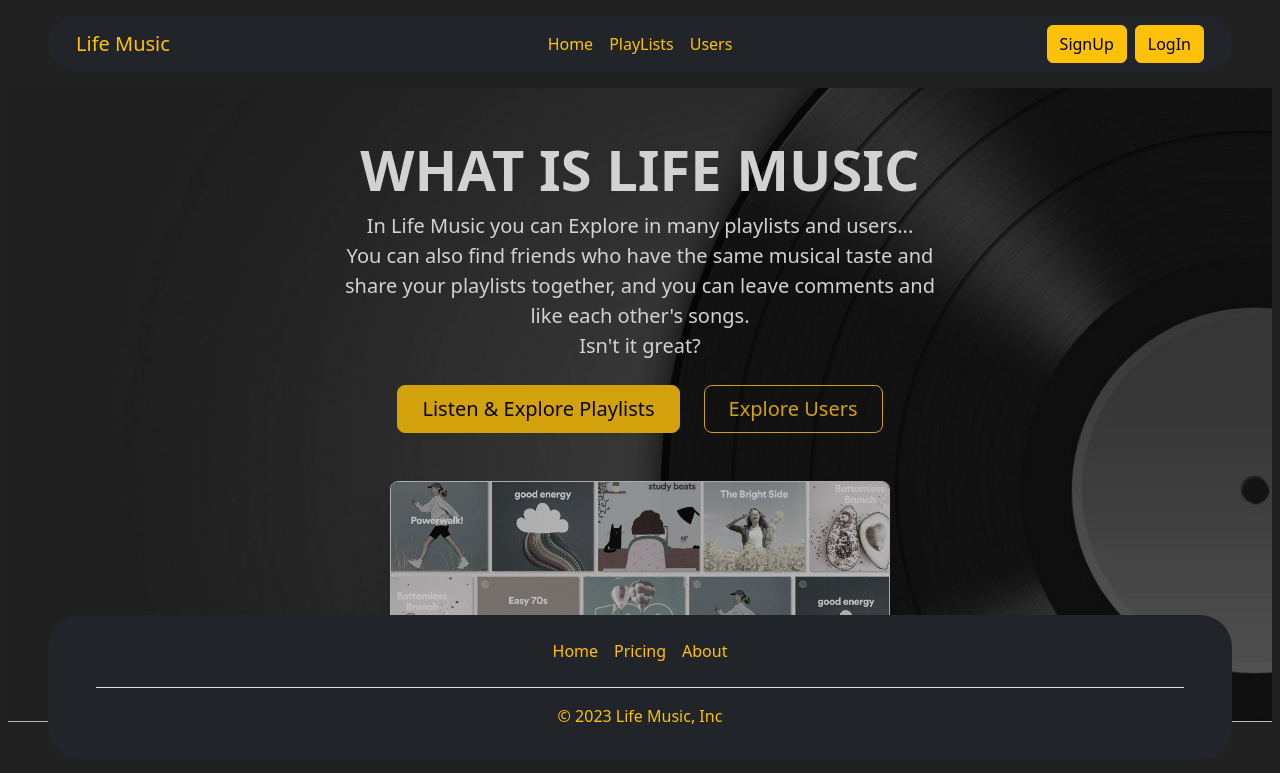
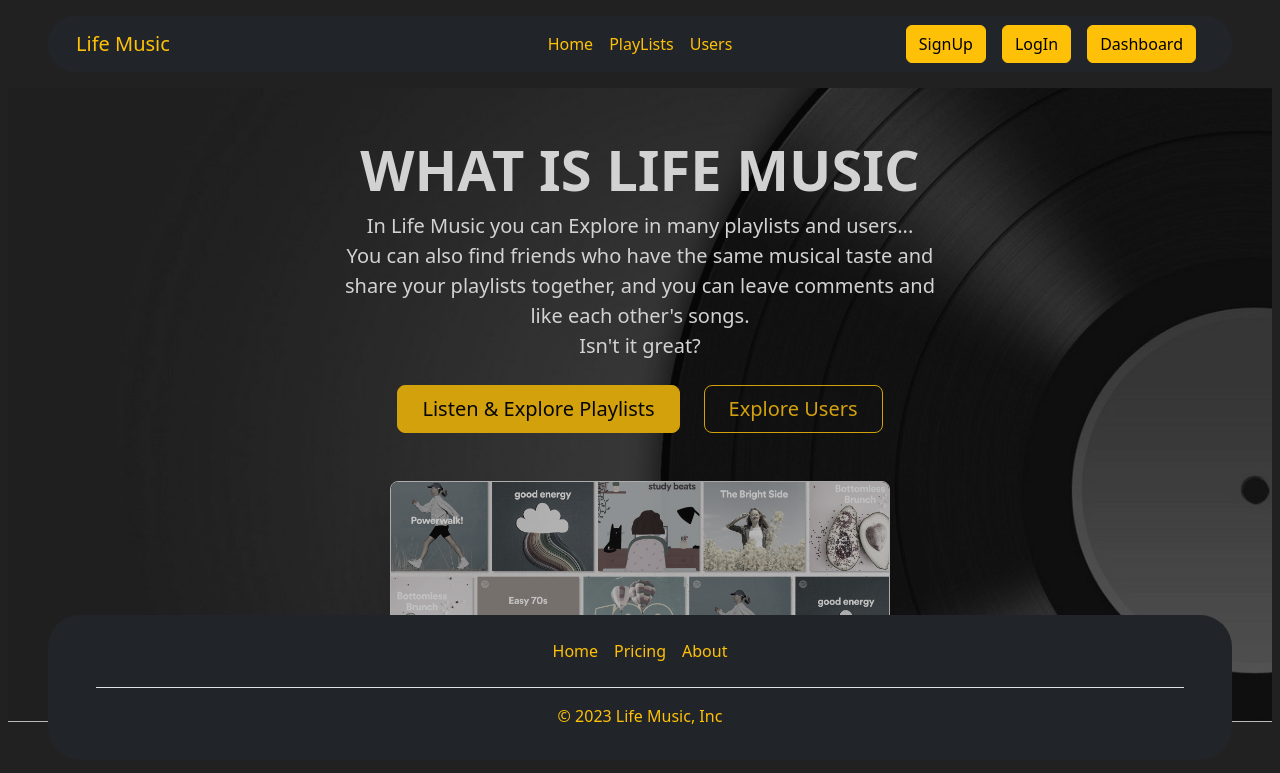
Before and after one commit to Mohammad-R-N/music-player-project, a Django app: page / in a window 1280 px wide. Shown: the top 773 px of the page. Run offline with Django 4.2, Linux system fonts and the light colour scheme; some libraries are stand-ins or nearby versions.

Commit message:
feat:create dashboard for user

```diff
--- a/muisc-project/accounts/templates/accounts/home/home.html
+++ b/muisc-project/accounts/templates/accounts/home/home.html
@@ -1,20 +1,53 @@
 {%extends 'base.html'%}
-
+{%load static %}
 
 {% block title %}
 Home
 {% endblock title %}
-
+{% block link %}
+<link rel="stylesheet" href="{% static 'css/mystyle.css' %}">{% endblock link %}
 {% block links %}
 <li class="nav-item">
-    <a class="nav-link active text-warning" aria-current="page" href="#">PlayLists</a>
+    <a class="nav-link text-warning" aria-current="page" href="#">PlayLists</a>
 </li>
 <li class="nav-item">
-    <a class="nav-link active text-warning" aria-current="page" href="#">Users</a>
+    <a class="nav-link text-warning" aria-current="page" href="#">Users</a>
 </li>
+
+
+
+
 {% endblock links %}
+
+
+{% block button %}
+<button class="btn btn-warning mx-2"> <a class="text-black my-text" type="button" data-bs-toggle="offcanvas"
+        data-bs-target="#offcanvasRight" aria-controls="offcanvasRight">Dashboard</a></button>
+{% endblock button %}
+
 
 {% block header %}
 {%include "includes/header.html"%}
 
 {% endblock header %}
+
+{% block content %}
+
+<div class="offcanvas offcanvas-end bg-dark" tabindex="-1" id="offcanvasRight" aria-labelledby="offcanvasRightLabel">
+    <div class="offcanvas-header">
+        <h5 class="offcanvas-title text-white" id="offcanvasScrollingLabel">Dashboard</h5>
+        <button type="button" class="btn-close" data-bs-dismiss="offcanvas" aria-label="Close"></button>
+    </div>
+    <div class="offcanvas-body">
+        <ul class="navbar-nav col-lg-6 justify-content-lg-center">
+            <li class="nav-item">
+                <a class="nav-link  text-warning" aria-current="page" href="#">Likes</a>
+                <a class="nav-link  text-warning" aria-current="page" href="#">Comments</a>
+                <a class="nav-link  text-warning" aria-current="page" href="#">Playlists</a>
+                <p class="mb-2 text-warning">_____________________</p>
+                <a class="btn btn-warning text-black " aria-current="page" href="#">LogOut</a>
+            </li>
+        </ul>
+    </div>
+</div>
+{% endblock content %}
--- a/muisc-project/accounts/urls.py
+++ b/muisc-project/accounts/urls.py
@@ -6,5 +6,6 @@ urlpatterns=[
     path('otp/', otp, name='otp'),
     path('login/',login,name="login"),
     path("signup/",signup,name="signup"),
-    path("myplaylists/",myplaylists,name="myplaylists")
+    path("myplaylists/",myplaylists,name="myplaylists"),
+
     ]
--- a/muisc-project/accounts/views.py
+++ b/muisc-project/accounts/views.py
@@ -14,7 +14,8 @@ def login(request):
 def signup(request):
     return render(request,'accounts/signup/signup.html')
 
-
+def profile(request):
+    return render(request,'accounts/profile/profile.html')
 
 def myplaylists(request):
     return render(request,'accounts/myplaylists/myplaylists.html')
--- a/muisc-project/config/urls.py
+++ b/muisc-project/config/urls.py
@@ -19,5 +19,6 @@ from django.urls import path,include
 
 urlpatterns = [
     path('admin/', admin.site.urls),
-    path('',include('accounts.urls'))
+    path('',include('accounts.urls')),
+    path('musics/',include("musics.urls"))
 ]
--- /dev/null
+++ b/muisc-project/musics/urls.py
@@ -0,0 +1,6 @@
+from django.urls import path
+from .views import *
+
+urlpatterns=[
+    path('playlist-detail/',playlist_detail,name='playlist-detail'),
+    ]
--- a/muisc-project/musics/views.py
+++ b/muisc-project/musics/views.py
@@ -1,3 +1,4 @@
 from django.shortcuts import render
 
-# Create your views here.
+def playlist_detail(request):
+    return render(request,'musics/allplaylists/playlist-detail.html')
--- a/muisc-project/static/css/mystyle.css
+++ b/muisc-project/static/css/mystyle.css
@@ -21,3 +21,7 @@
     opacity: 0.9;
     filter: grayscale(90%)
 }
+
+.my-text {
+    text-decoration: solid;
+}
--- a/muisc-project/templates/base.html
+++ b/muisc-project/templates/base.html
@@ -26,14 +26,16 @@
                     <a class="navbar-brand col-lg-3 me-0 text-warning" href="#">Life Music</a>
                     <ul class="navbar-nav col-lg-6 justify-content-lg-center">
                         <li class="nav-item">
-                            <a class="nav-link active text-warning" aria-current="page" href="#">Home</a>
+                            <a class="nav-link text-warning" aria-current="page" href="#">Home</a>
                         </li>
                         {% block links %}
                         {% endblock links %}
                     </ul>
                     <div class="d-lg-flex col-lg-3 justify-content-lg-end">
                         <button class="btn btn-warning mx-2">SignUp</button>
-                        <button class="btn btn-warning">LogIn</button>
+                        <button class="btn btn-warning mx-2">LogIn</button>
+                        {% block button %}
+                        {% endblock button %}
                     </div>
                 </div>
             </div>
```
Also changed, not shown: muisc-project/musics/templates/musics/allplaylists/playlist-detail.html (added, +29 -0 lines), muisc-project/accounts/templates/accounts/profile/profile.html (deleted), muisc-project/musics/templates/musics/allplaylists/allplaylists-detail.html (deleted).
